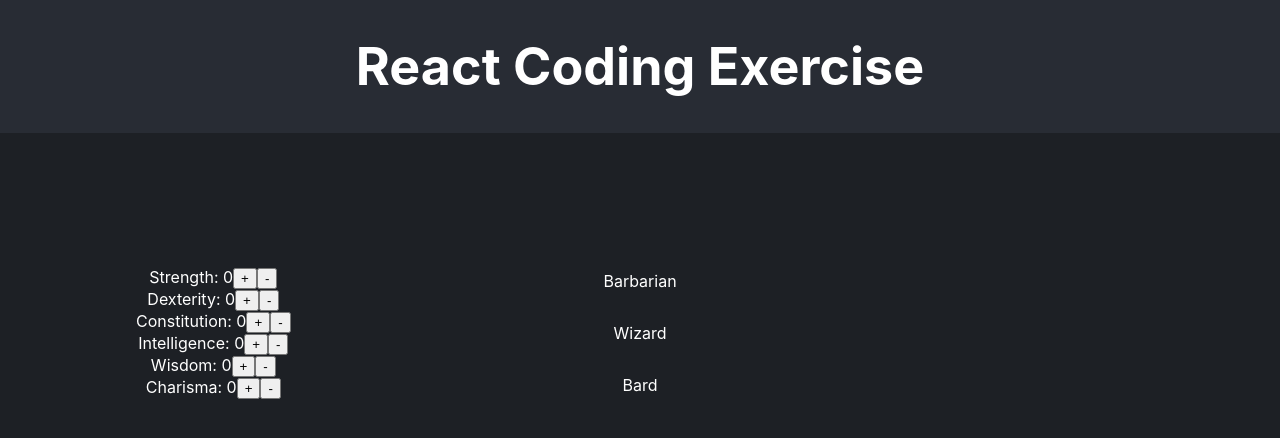
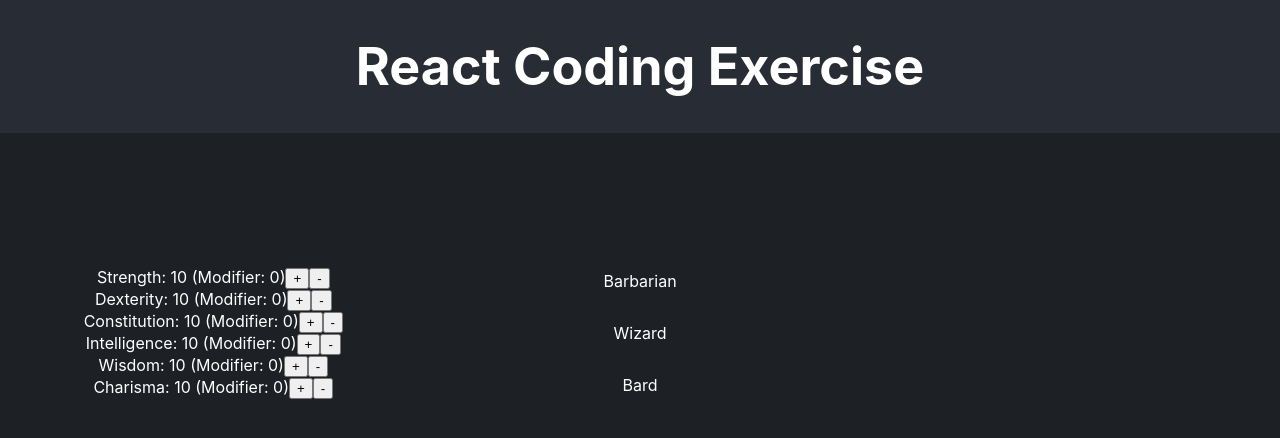
Before and after one commit to brdllws/recruiting-webapp-character, a React (Create React App) app: page / in a window 1280 px wide. Shown: the top 438 px of the page. Built offline with nearby package versions, Linux system fonts and the light colour scheme.

Commit message:
Display attribute modifiers

```diff
--- a/src/App.tsx
+++ b/src/App.tsx
@@ -4,12 +4,12 @@ import { ATTRIBUTE_LIST, CLASS_LIST, SKILL_LIST } from './consts';
 
 
 function App() {
-  const strength = useState<number>(0);
-  const dexterity = useState<number>(0);
-  const constitution = useState<number>(0);
-  const intelligence = useState<number>(0);
-  const wisdom = useState<number>(0);
-  const charisma = useState<number>(0);
+  const strength = useState<number>(10);
+  const dexterity = useState<number>(10);
+  const constitution = useState<number>(10);
+  const intelligence = useState<number>(10);
+  const wisdom = useState<number>(10);
+  const charisma = useState<number>(10);
   const stateList = [strength, dexterity, constitution, intelligence, wisdom, charisma];
   const [selectedClass, setSelectedClass] = useState(null);
 
@@ -48,6 +48,7 @@ function App() {
           {stateList.map((content, index) => (
             <div key={index}>
               {`${ATTRIBUTE_LIST[index]}: ${content[0]}`}
+              {` (Modifier: ${Math.floor((content[0] - 10) / 2)})`}
               <button onClick={() => content[1](content[0]+1)}>+</button>
               <button onClick={() => content[1](content[0]-1)}>-</button>
             </div>
```
